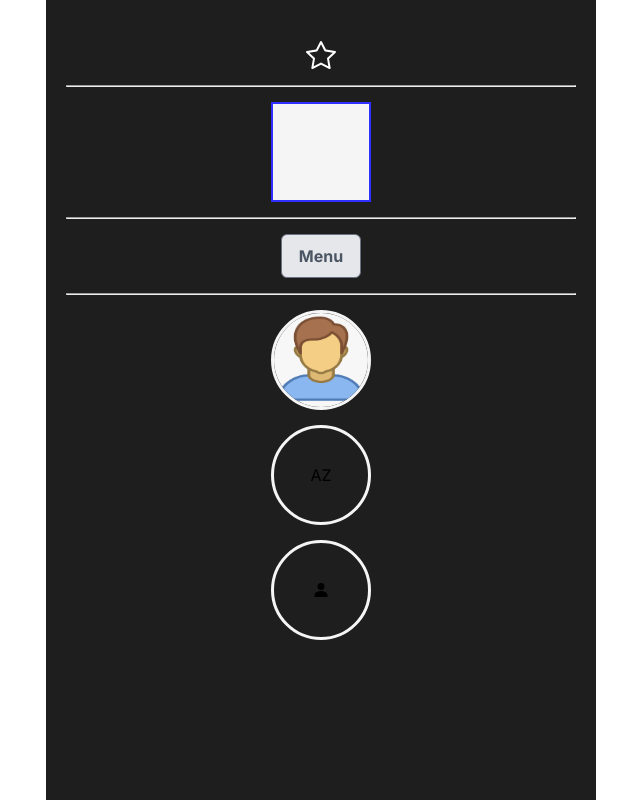
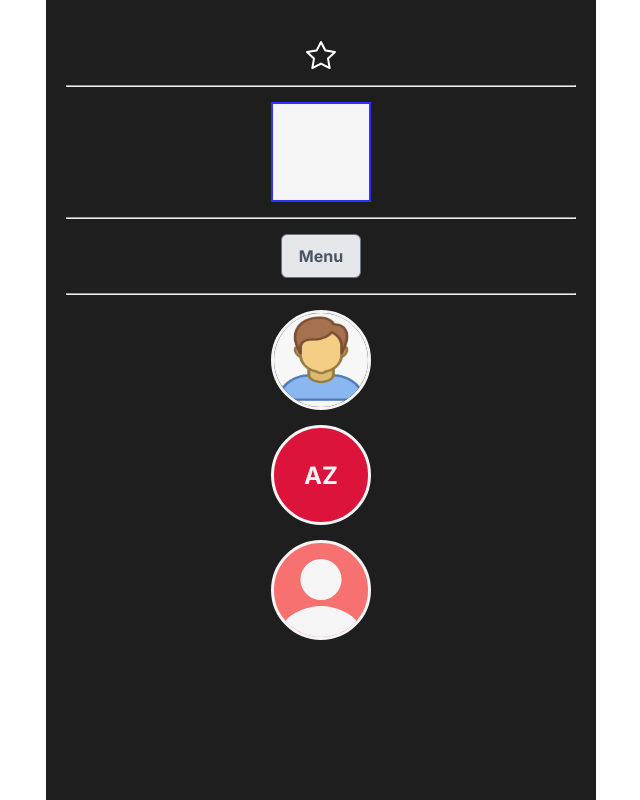
Before and after one commit to adex-badr18/scrimba-component-library, a React (Vite) app: page / in a window 1280 px wide. Shown: the whole page, without its empty margins (319-959 px from the left). Built offline with nearby package versions, Linux system fonts and the light colour scheme.

Commit message:
Style avatar-letter & avatar-icon

```diff
--- a/src/App.css
+++ b/src/App.css
@@ -157,3 +157,21 @@ div.avatar {
     width: 100%;
     height: 100%;
 }
+
+.avatar-letters {
+    font-size: 1.5rem;
+    font-weight: 700;
+    background-color: #DC143C;
+    color: #F5F5F5;
+}
+
+.avatar-icon {
+    background-color: #F87171;
+}
+
+.avatar > svg {
+    height: 100%;
+    width: 100%;
+    color: #F5F5F5;
+    transform: translateY(10px);
+}
```
